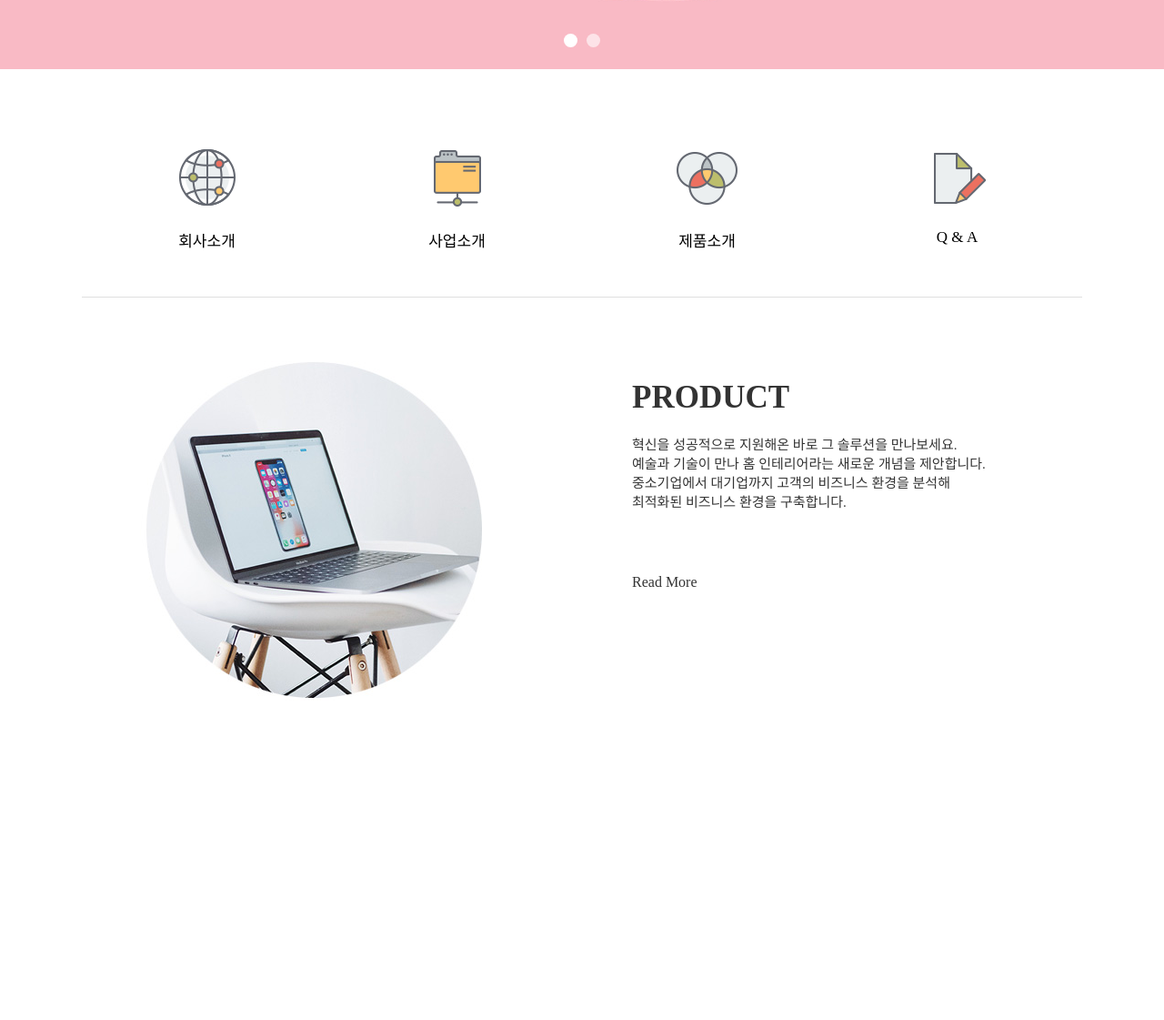
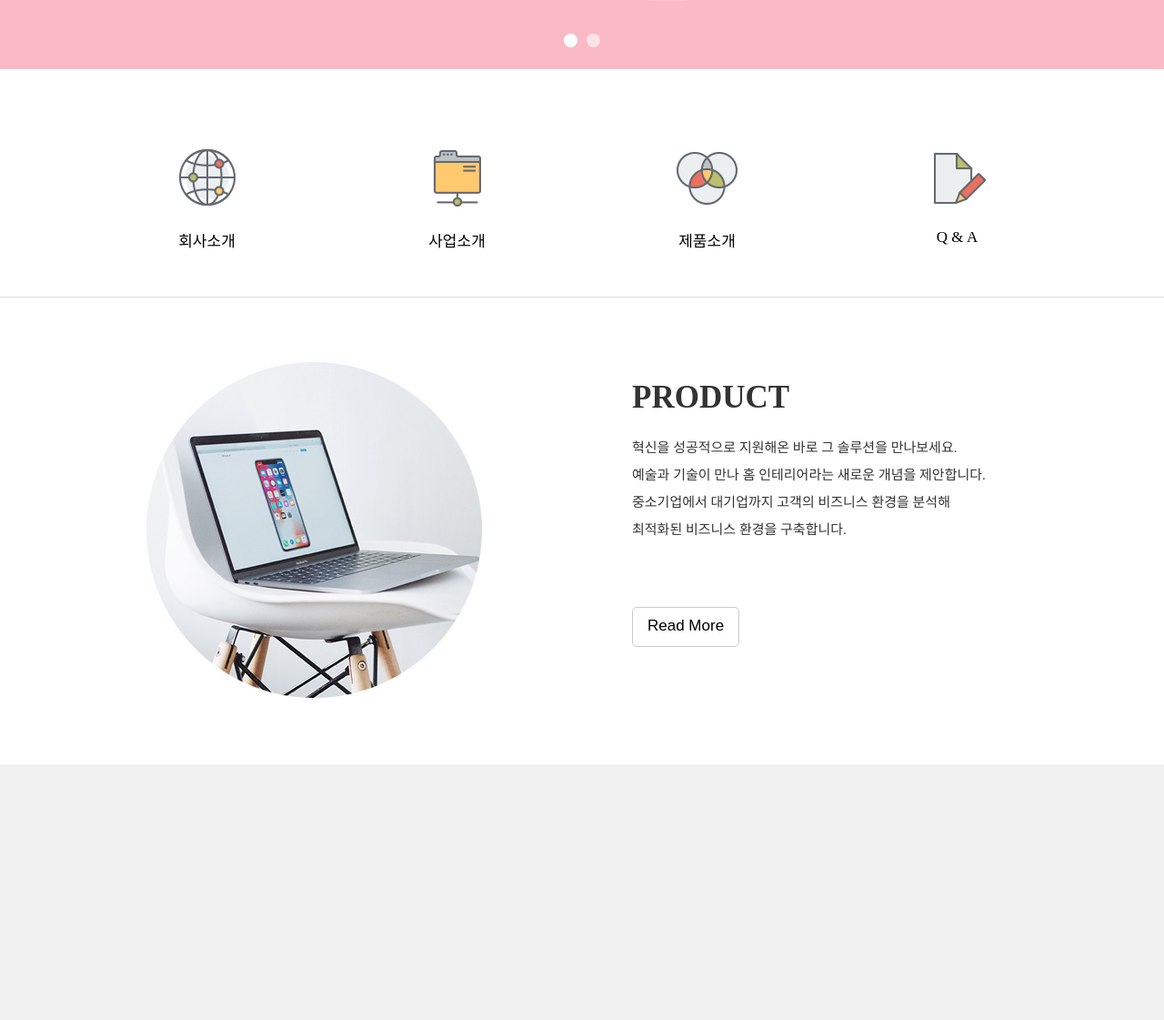
Before and after one commit to bin8639/portfolio_hkh, a plain HTML site: page index.html in a window 1280 px wide. Shown: the part 472-1593 px from the top of the page at 91% size. Before the commit the page ends 1312 px from the top, so only its background shows below. Drawn offline with Linux system fonts and the light colour scheme.

Commit message:
section_box2 까지 완성

```diff
--- a/css/index.css
+++ b/css/index.css
@@ -86,4 +86,21 @@
 .section_box2 .product .text > p {
     padding: 0 0 70px;
     font-size: 15px;
+    line-height: 2em;
 }
+
+.section_box2 .product .text > button {
+    border: 1px solid #ccc;
+    font-size: 17px;
+    padding: 10px 16px 12px;
+    border-radius: 5px;
+    background: #fff;
+}
+
+.section_box3 {
+    width: 100%;
+    height: 281px;
+    color: #333;
+    background: #f1f1f1;
+    padding: 70px 0;
+}
--- a/index.html
+++ b/index.html
@@ -100,8 +100,8 @@
             </div>
         </div>
 
-        <div class="section_box1 row">
-            <ul class="mid_nav">
+        <div class="section_box1">
+            <ul class="mid_nav row">
                 <li>
                     <a href="#">
                         <img src="images/bg_company.png" alt="">
@@ -129,8 +129,8 @@
             </ul>
         </div>
 
-        <div class="section_box2 row">
-            <div class="product">
+        <div class="section_box2">
+            <div class="product row">
                 <div class="box2_img"><img src="images/pro_img.jpg" alt=""></div>
                 <div class="text">
                     <h2>PRODUCT</h2>
@@ -139,9 +139,17 @@
                         중소기업에서 대기업까지 고객의 비즈니스 환경을 분석해<br>
                         최적화된 비즈니스 환경을 구축합니다.
                     </p>
-                    <span><a href="#">Read More</a></span>
+                    <button><a href="#">Read More</a></button>
                 </div>
             </div>
+        </div>
+
+        <div class="section_box3">
+            <div class="info">
+
+            </div>
+        </div>
+
         </div>
     </section>
 </body>
```
